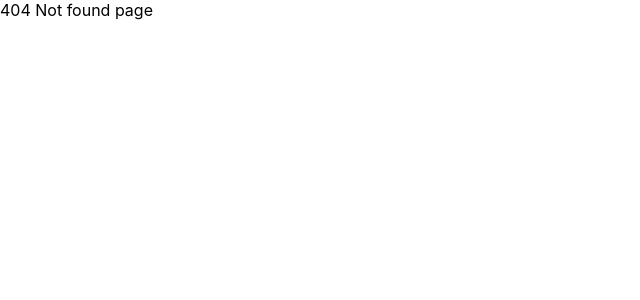
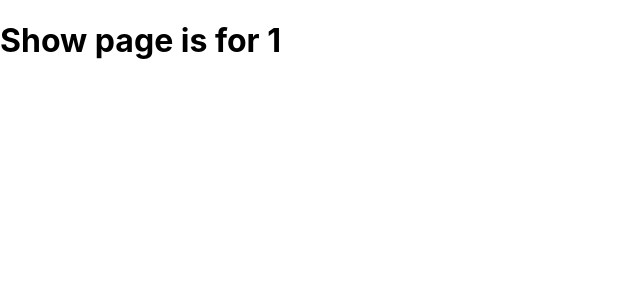
Before and after one commit to venky0357/Box-office, a React (Create React App) app in the folder OneDrive/Desktop/Intershala/box-office/: page /show/1 in a window 1280 px wide. Before the commit this address had no page. Shown: the top 300 px of the page, without its empty margins (0-640 px from the left). Built offline with nearby package versions, Linux system fonts and the light colour scheme.

Commit message:
added show page

```diff
--- a/OneDrive/Desktop/Intershala/box-office/src/App.jsx
+++ b/OneDrive/Desktop/Intershala/box-office/src/App.jsx
@@ -2,6 +2,7 @@
 import HomePage from "./pages/HomePage";
 import Starred from "./pages/Starred";
 import Mainpage from "./components/Mainpage";
+import Show from "./pages/Show"
 
 function App() {
   return (
@@ -12,6 +13,7 @@
           <Route path="/starred" element={<Starred />} />
         </Route>
         <Route path="*" element={<div>404 Not found page</div>} />
+        <Route path="/show/:showId" element={<Show />}/>
         {/* <Route path="/" element={<App />}>
         <Route index element={<Home />} />
         <Route path="teams" element={<Teams />}>
--- a/OneDrive/Desktop/Intershala/box-office/src/components/shows/Showcard.jsx
+++ b/OneDrive/Desktop/Intershala/box-office/src/components/shows/Showcard.jsx
@@ -12,7 +12,7 @@
       <p>{summaryStripped}</p>
 
       <div>
-        <Link to='/'>Read More</Link>
+        <Link to={`/show/${id}`}>Read More</Link>
         <button type="button"> Star Me</button>
       </div>
     </div>
--- /dev/null
+++ b/OneDrive/Desktop/Intershala/box-office/src/pages/Show.jsx
@@ -0,0 +1,10 @@
+import { useParams } from "react-router-dom";
+const Show= () => {
+    const {showId}=useParams();
+    return (
+      <div>
+        <h1> Show page is for {showId}</h1>
+      </div>
+    );
+  };
+  export default Show;
```
